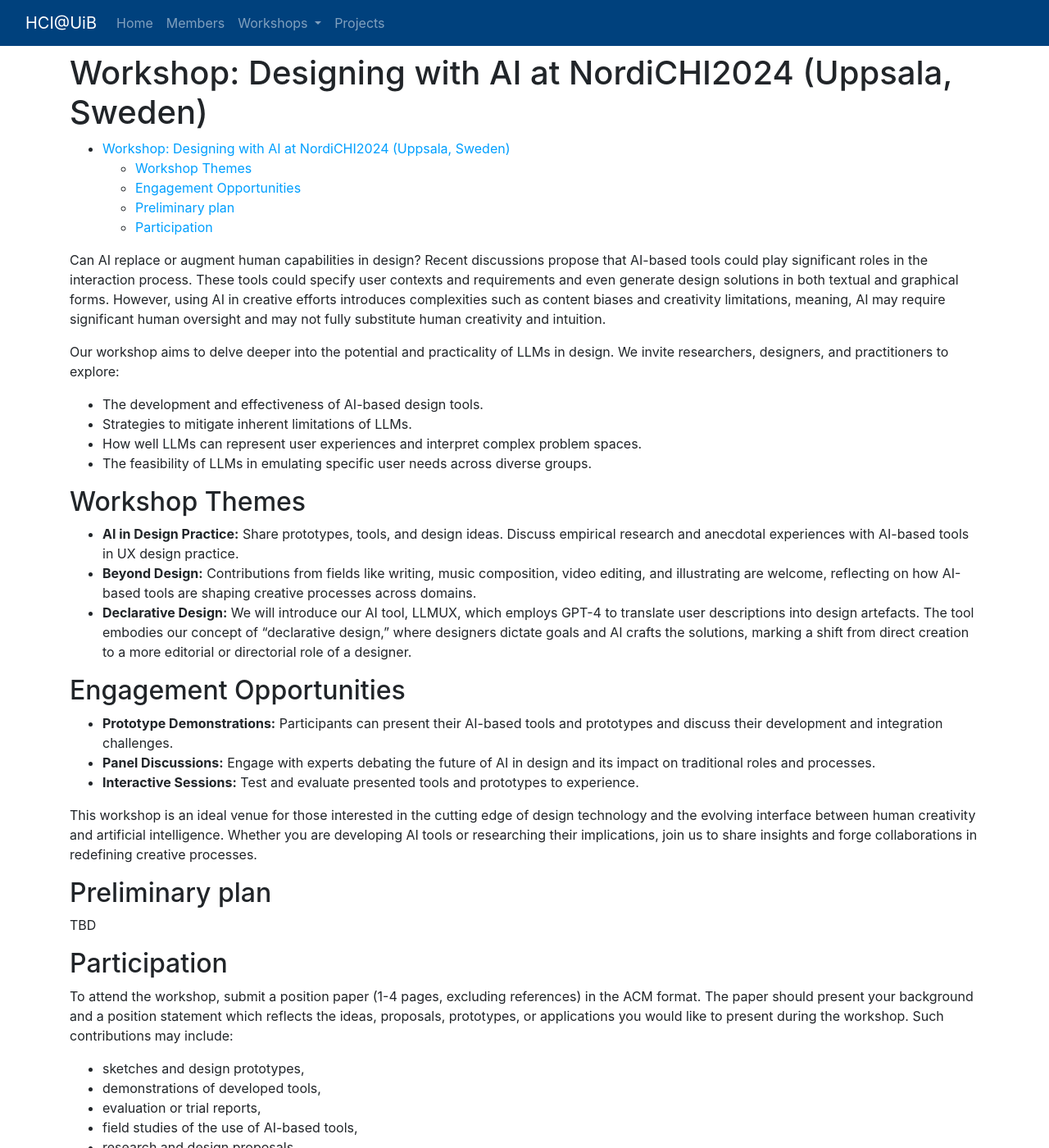
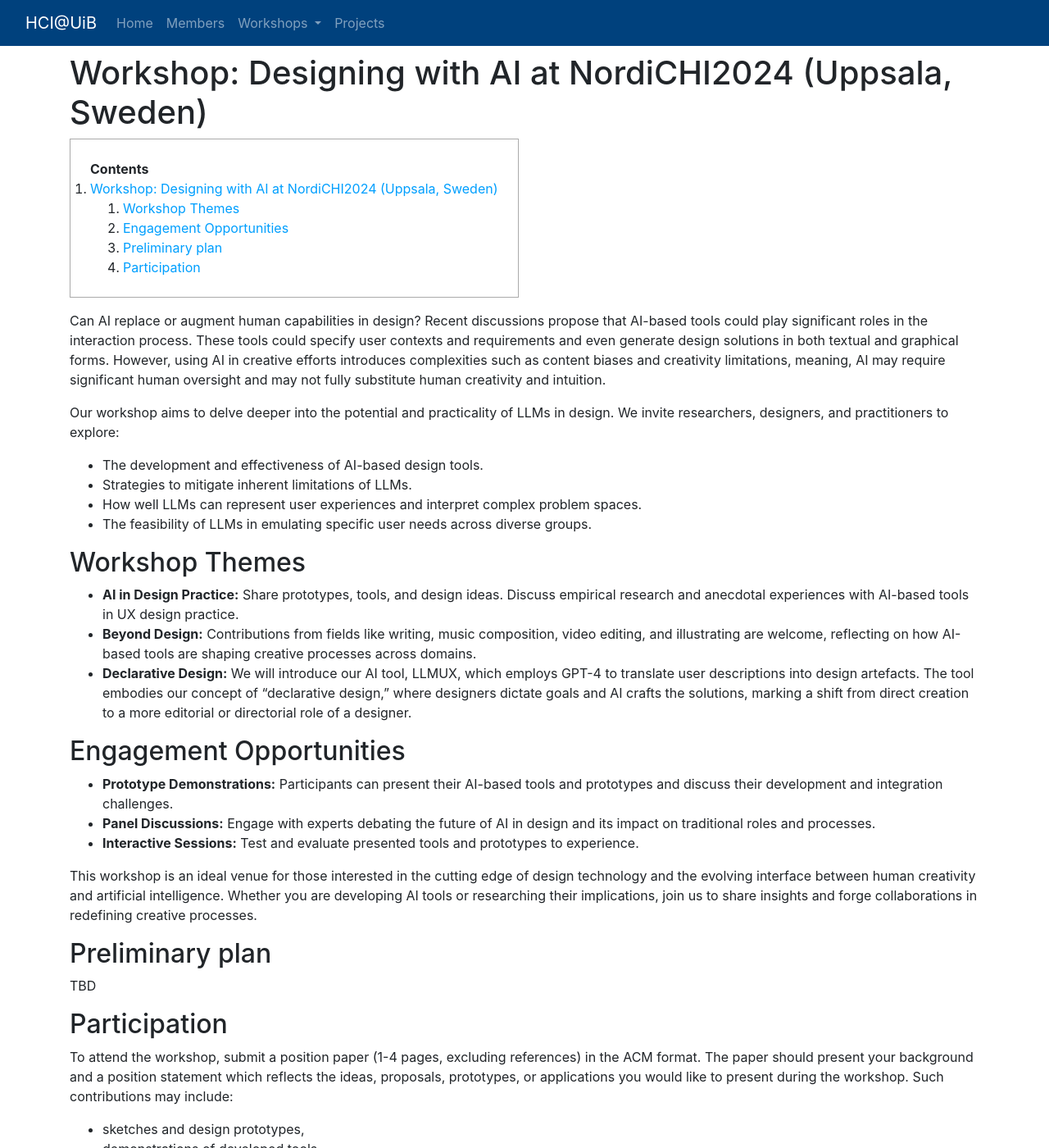
Before and after one commit to BergenHCI/bergenhci.github.io, a Jekyll site: the page built from ws/designing_with_ai.md, in a window 1280 px wide and 1400 px high. Shown: the whole window at 82% size. Built offline with Jekyll 4.4.1, drawn with Linux system fonts in a browser that asks for light colours; our own code applies the rules of GitHub Pages for plain Markdown files.

Commit message:
up toc style

```diff
--- a/assets/css/style.scss
+++ b/assets/css/style.scss
@@ -4,3 +4,22 @@
 body {
     padding-top: 65px;
 }
+
+// Adding 'Contents' headline to the TOC
+#markdown-toc::before {
+    content: "Contents";
+    font-weight: bold;
+}
+
+
+// Using numbers instead of bullets for listing
+#markdown-toc ul {
+    list-style: decimal;
+}
+
+#markdown-toc {
+    border: 1px solid #aaa;
+    padding: 1.5em;
+    list-style: decimal;
+    display: inline-block;
+}
```
